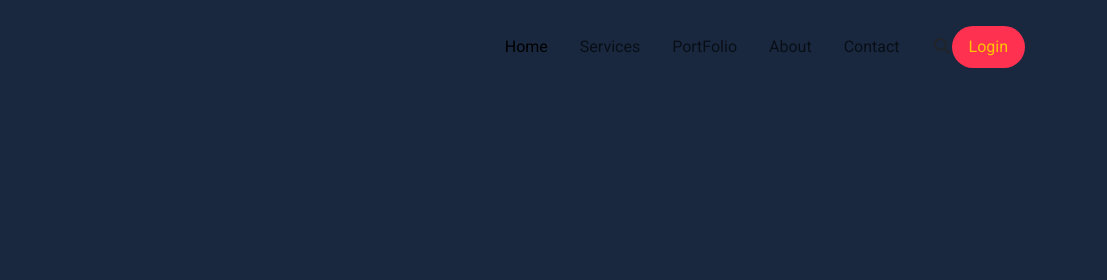
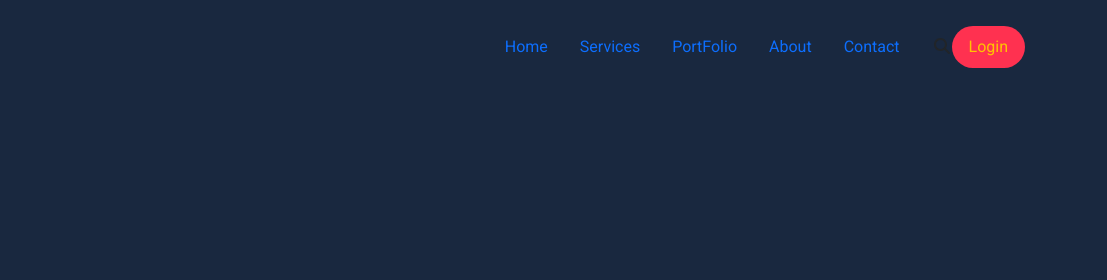
Before and after one commit to BaadiMarouane/bondi, a plain HTML site: page index.html in a window 1280 px wide. Shown: the top 280 px of the page, 173-1280 px from the left. Drawn offline with Linux system fonts and the light colour scheme.

Commit message:
Modified navbar text color

```diff
--- a/css/bondi.css
+++ b/css/bondi.css
@@ -8,7 +8,6 @@
 
 body{
   font-family: "roboto", sans-serif;
-
 }
 .main-btn{
   background-color: var(--red-color);
--- a/index.html
+++ b/index.html
@@ -27,21 +27,21 @@
       <i class="fa-solid fa-bars"></i>
       </button>
       <div class="collapse navbar-collapse" id="main">
-        <ul class="navbar-nav ms-auto mb-2 mb-lg-0">
+        <ul class="navbar-nav ms-auto mb-2 mb-lg-0 ">
           <li class="nav-item">
-            <a class="nav-link p-2 p-lg-3 active" aria-current="page" href="#">Home</a>
+            <a class="nav-link p-2 p-lg-3 active  text-primary" aria-current="page" href="#">Home</a>
           </li>
           <li class="nav-item">
-            <a class="nav-link p-2 p-lg-3" href="#">Services</a>
+            <a class="nav-link p-2 p-lg-3  text-primary" href="#">Services</a>
           </li>
           <li class="nav-item">
-            <a class="nav-link p-2 p-lg-3" href="#">PortFolio</a>
+            <a class="nav-link p-2 p-lg-3  text-primary" href="#">PortFolio</a>
           </li>
           <li class="nav-item">
-            <a class="nav-link p-2 p-lg-3" href="#">About</a>
+            <a class="nav-link p-2 p-lg-3  text-primary" href="#">About</a>
           </li>
           <li class="nav-item">
-            <a class="nav-link p-2 p-lg-3" href="#">Contact</a>
+            <a class="nav-link p-2 p-lg-3  text-primary" href="#">Contact</a>
           </li>
         </ul>
         <div class="search ps-3 pe3 d-none d-lg-block">
```
